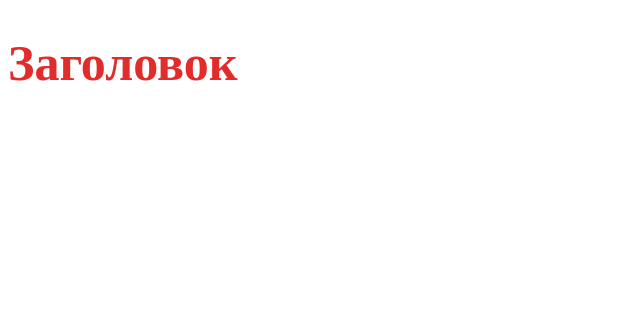
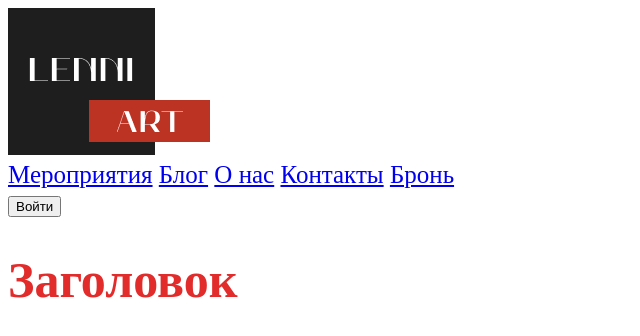
Before and after one commit to qeroance/qeroance.github.io, a plain HTML site: page index.html in a window 1280 px wide. Shown: the whole page, without its empty margins (0-640 px from the left). Drawn offline with Linux system fonts and the light colour scheme.

Commit message:
Add Head and Header blocks

```diff
--- a/index.html
+++ b/index.html
@@ -5,6 +5,19 @@
         <link rel="stylesheet" href="styles.css">
     </head>
     <body>
+        <header class="page-header">
+            <a href="index.html" class="page-header_logo">
+                <img class="page-header_logo=icon" src = "assets\logo.png"/>
+            </a>
+            <nav class="page-header_nav">
+                <a href="#" class="page-header_nav-link">Мероприятия</a>
+                <a href="#" class="page-header_nav-link">Блог</a>
+                <a href="#" class="page-header_nav-link">О нас</a>
+                <a href="#" class="page-header_nav-link">Контакты</a>
+                <a href="#" class="page-header_nav-link">Бронь</a>
+            </nav>
+            <button type="button" class="page-header_btn btn">Войти</button>
+        </header>
         <h1> Заголовок </h1>
     </body>
 </html>
```
Also changed, not shown: assets/logo.png (added).
